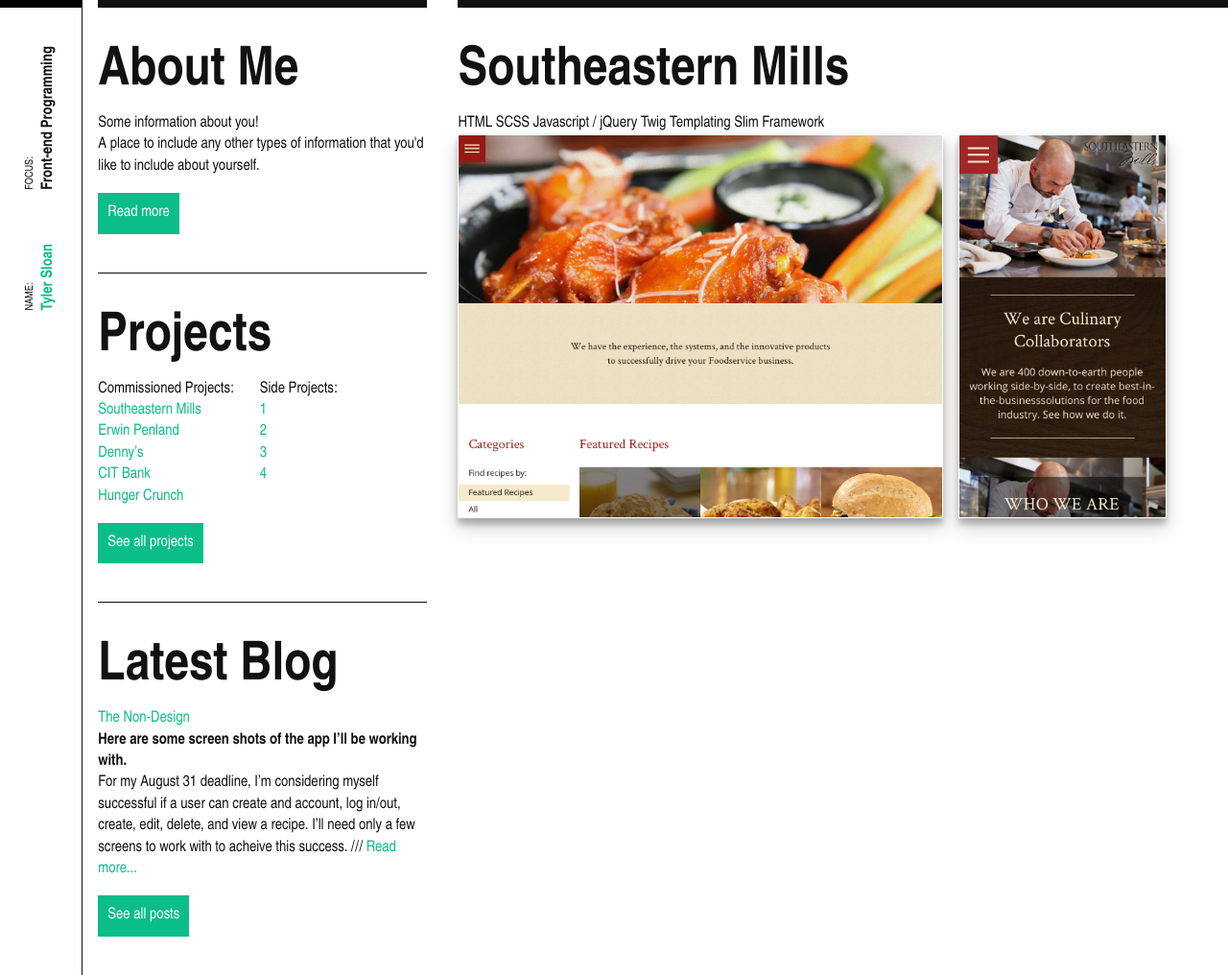
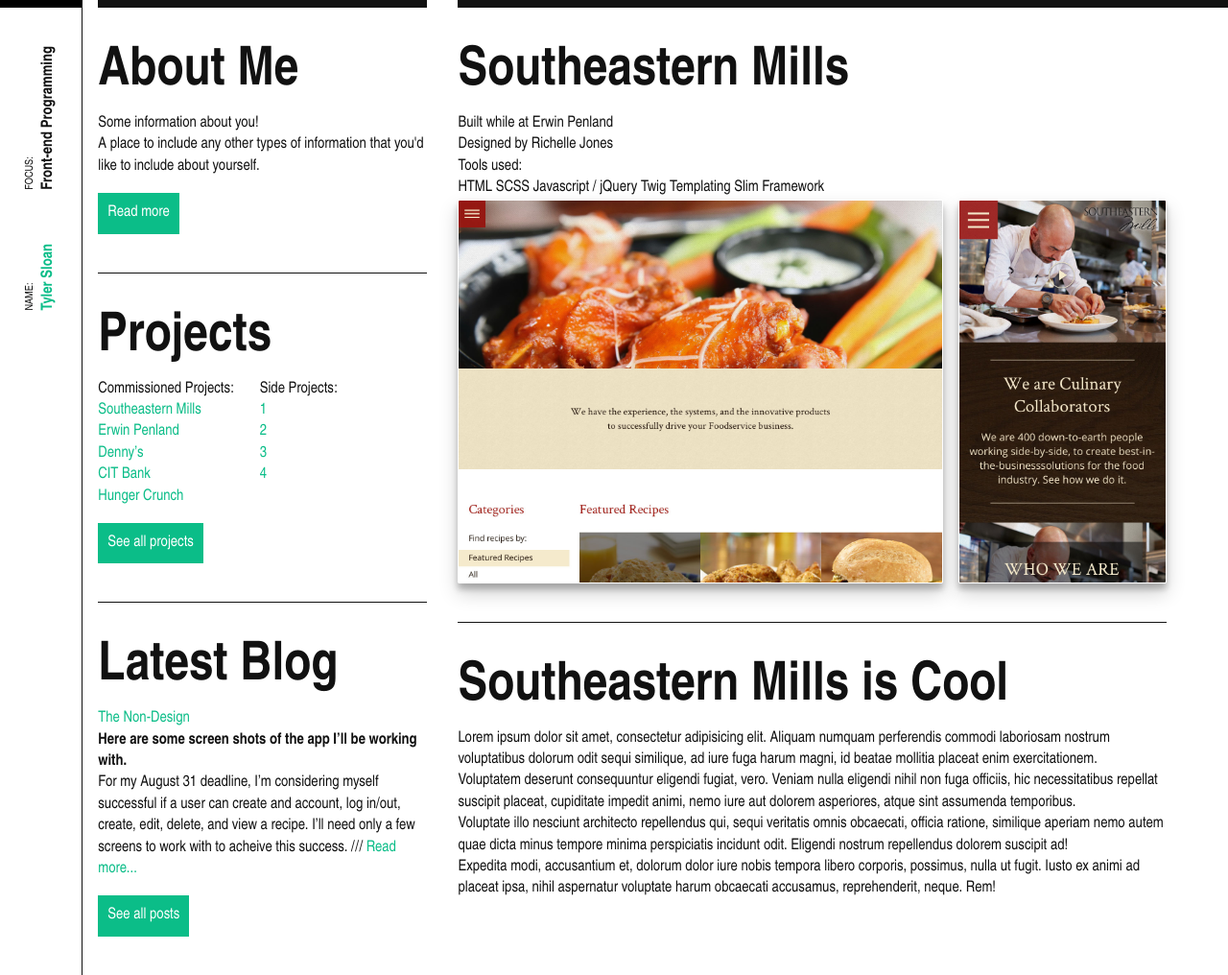
Before and after one commit to tylersloan/tylersloan.github.io, a Jekyll site: the page built from _projects/southeastern-mills.md, in a window 1280 px wide. Shown: the whole page at 96% size. Built offline with Jekyll 4.4.1, drawn with Linux system fonts in a browser that asks for light colours; Markdown is read by kramdown in place of the engine named in the settings.

Commit message:
design on project.html

```diff
--- a/_layouts/project.html
+++ b/_layouts/project.html
@@ -11,7 +11,12 @@
   </header>
 
   <main>
+    <section class="section">
+      {% if page.company %}<p>Built while at {{ page.company }}</p>{% endif %}
+      {% if page.designer %}<p>Designed by {{ page.designer }}</p>{% endif %}
+    </section>
     <ul class="list--inline">
+      <li>Tools used:</li>
       {% for tech in page.technologies %}
       <li class="list--inline__item">{{ tech }}</li>
       {% endfor %}
@@ -26,7 +31,10 @@
       </div>
     </section>
 
-    {{ content }}
+    <section class="section">
+      <h3 class="section__title">Southeastern Mills is Cool</h3>
+      {{ content }}
+    </section>
   </main>
 
   <footer></footer>
--- a/_projects/southeastern-mills.md
+++ b/_projects/southeastern-mills.md
@@ -3,6 +3,8 @@
 title: "Southeastern Mills"
 orderId: 001
 builtIn: "Summer 2015"
+designer: "Richelle Jones"
+company: "Erwin Penland"
 technologies:
   - HTML
   - SCSS
@@ -13,3 +15,11 @@
   - recipes--desktop.jpg
   - homepage--mobile.jpg
 ---
+
+Lorem ipsum dolor sit amet, consectetur adipisicing elit. Aliquam numquam perferendis commodi laboriosam nostrum voluptatibus dolorum odit sequi similique, ad iure fuga harum magni, id beatae mollitia placeat enim exercitationem.
+
+Voluptatem deserunt consequuntur eligendi fugiat, vero. Veniam nulla eligendi nihil non fuga officiis, hic necessitatibus repellat suscipit placeat, cupiditate impedit animi, nemo iure aut dolorem asperiores, atque sint assumenda temporibus.
+
+Voluptate illo nesciunt architecto repellendus qui, sequi veritatis omnis obcaecati, officia ratione, similique aperiam nemo autem quae dicta minus tempore minima perspiciatis incidunt odit. Eligendi nostrum repellendus dolorem suscipit ad!
+
+Expedita modi, accusantium et, dolorum dolor iure nobis tempora libero corporis, possimus, nulla ut fugit. Iusto ex animi ad placeat ipsa, nihil aspernatur voluptate harum obcaecati accusamus, reprehenderit, neque. Rem!
```
